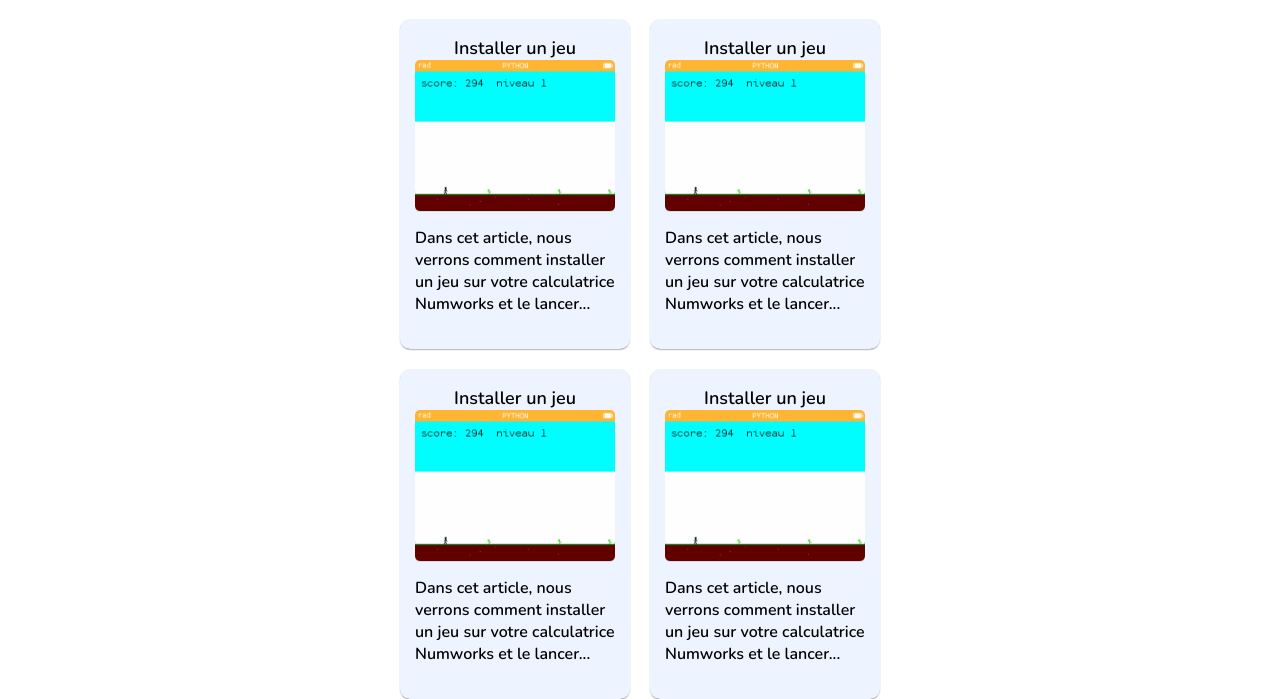
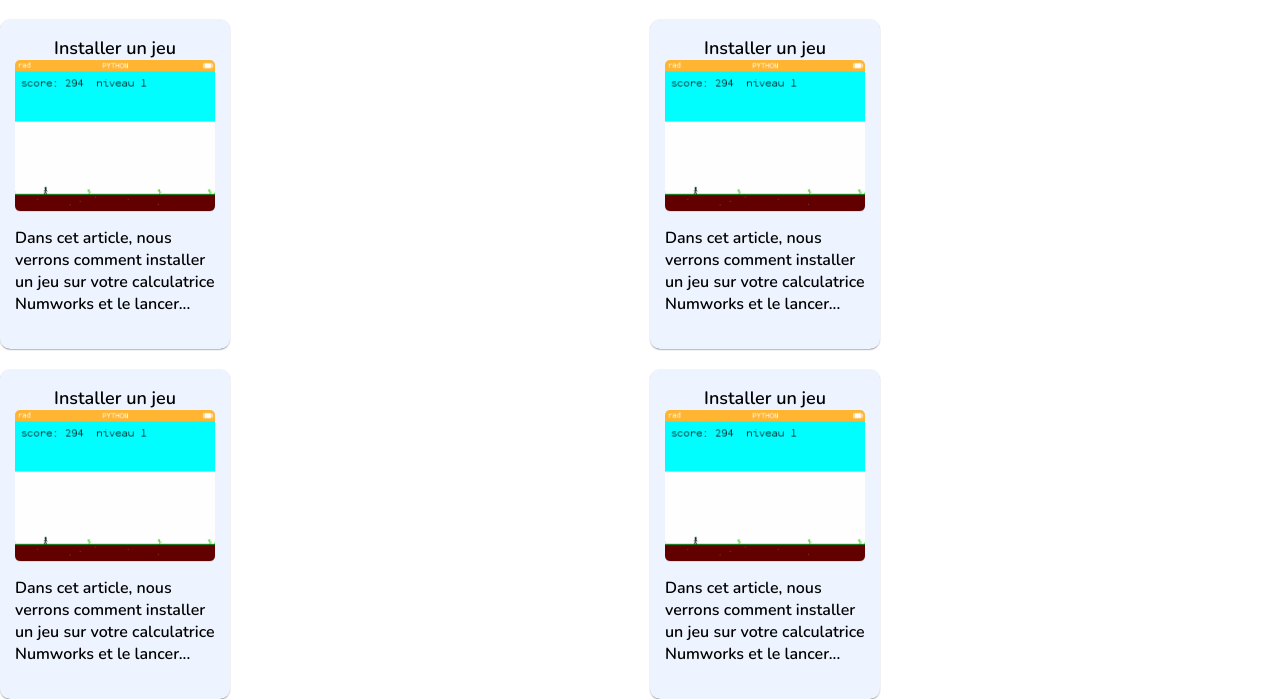
Before and after one commit to Armibule/NumworksTools, a plain HTML site: page articles.html in a window 1280 px wide. Shown: the part 150-849 px from the top of the page. Drawn offline with nearby package versions, Linux system fonts and the light colour scheme.

Commit message:
little update on articles and style

```diff
--- a/style.css
+++ b/style.css
@@ -173,7 +173,7 @@ header {
 
 #articleGrid {
     display: grid;
-    grid-template-columns: auto auto;
+    grid-template-columns: 1fr 1fr;
     justify-content: center;
     gap: 20px;
 }
```
Also changed, not shown: articles.html (+0 -1 lines).
